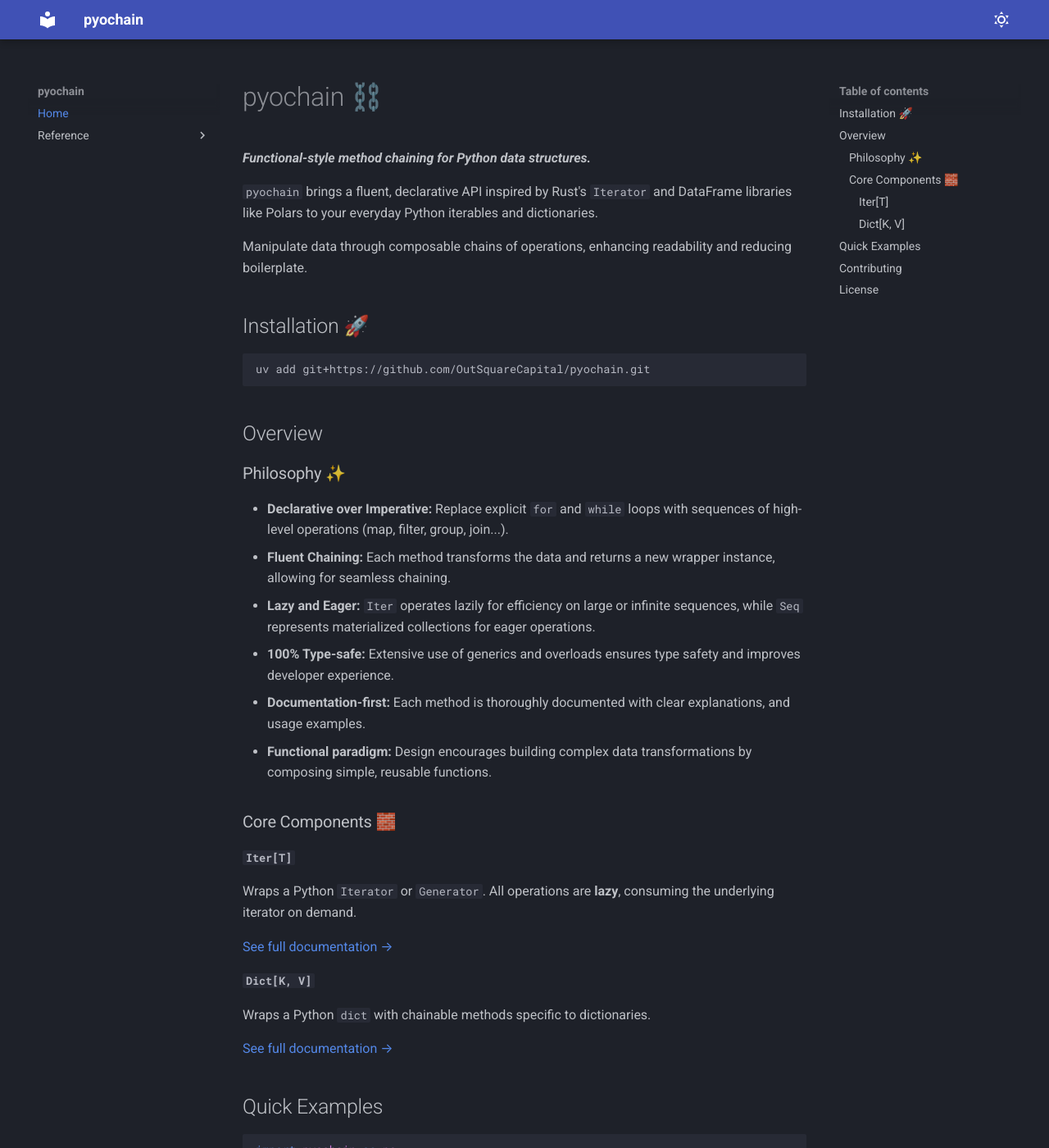
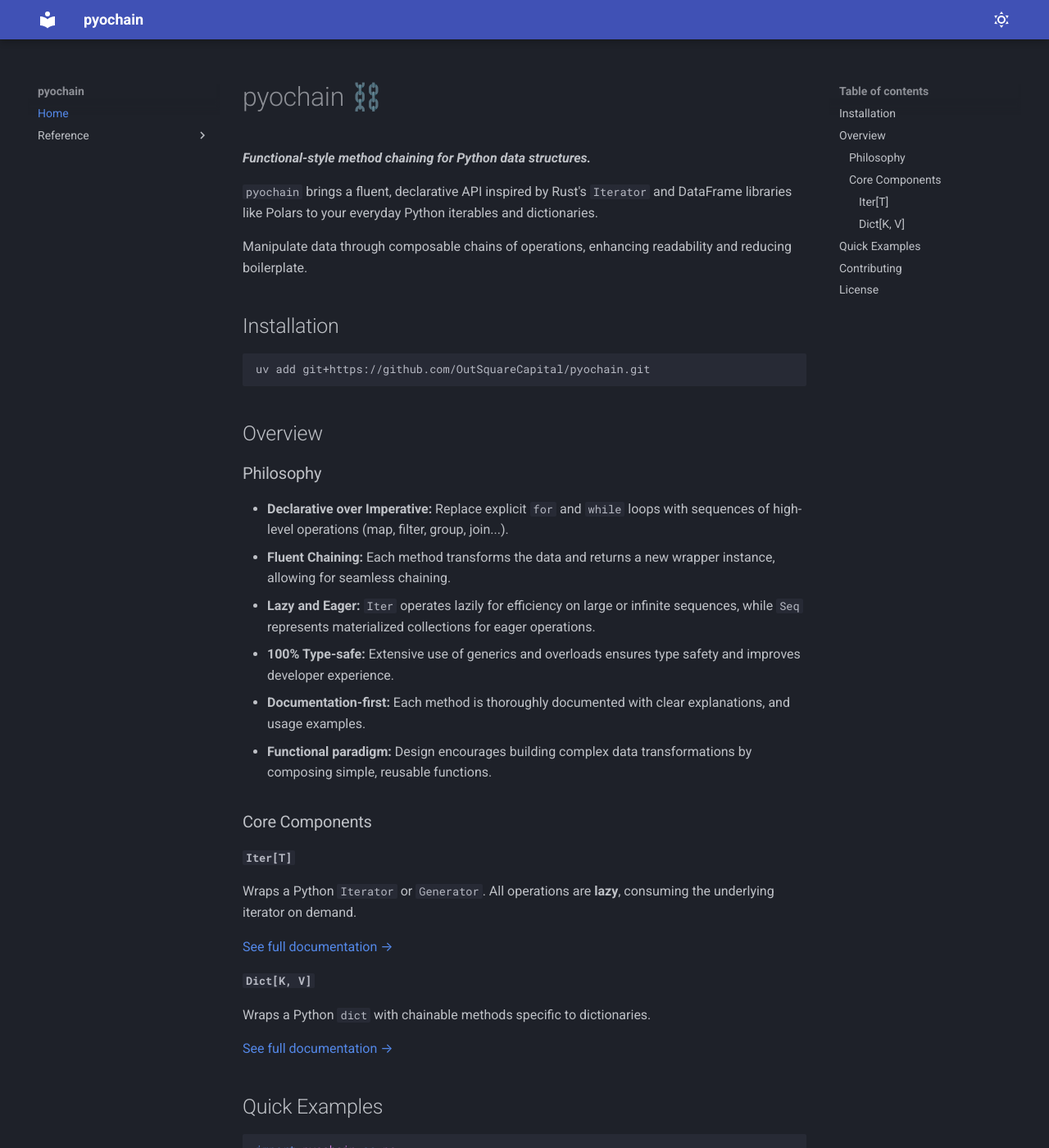
Before and after one commit to OutSquareCapital/pychain, an MkDocs documentation site: the page built from docs/index.md, in a window 1280 px wide and 1400 px high. Shown: the whole window at 82% size. Built offline with MkDocs 1.6.1 and Material for MkDocs 9.7.7, drawn with Linux system fonts in a browser that asks for light colours.

````diff
--- a/docs/index.md
+++ b/docs/index.md
@@ -6,7 +6,7 @@
 
 Manipulate data through composable chains of operations, enhancing readability and reducing boilerplate.
 
-## Installation 🚀
+## Installation
 
 ```bash
 uv add git+https://github.com/OutSquareCapital/pyochain.git
@@ -14,7 +14,7 @@ uv add git+https://github.com/OutSquareCapital/pyochain.git
 
 ## Overview
 
-### Philosophy ✨
+### Philosophy
 
 * **Declarative over Imperative:** Replace explicit `for` and `while` loops with sequences of high-level operations (map, filter, group, join...).
 * **Fluent Chaining:** Each method transforms the data and returns a new wrapper instance, allowing for seamless chaining.
@@ -23,7 +23,7 @@ uv add git+https://github.com/OutSquareCapital/pyochain.git
 * **Documentation-first:** Each method is thoroughly documented with clear explanations, and usage examples.
 * **Functional paradigm:** Design encourages building complex data transformations by composing simple, reusable functions.
 
-### Core Components 🧱
+### Core Components
 
 #### `Iter[T]`
 
--- a/pyproject.toml
+++ b/pyproject.toml
@@ -3,7 +3,7 @@ description     = "Add your description here"
 name            = "pyochain"
 readme          = "README.md"
 requires-python = ">=3.12"
-version         = "0.4.1"
+version         = "0.5.0"
 
 dependencies = [
     "cytoolz>=1.0.1",
````
